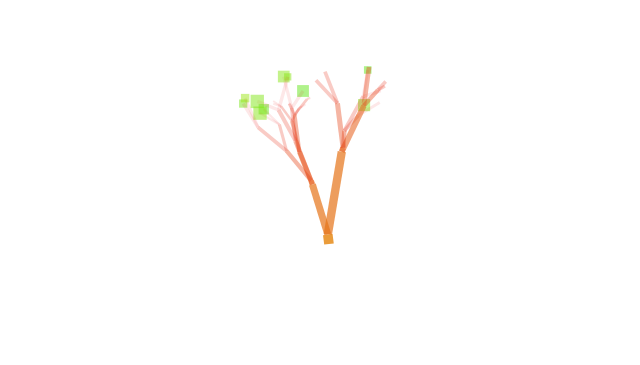
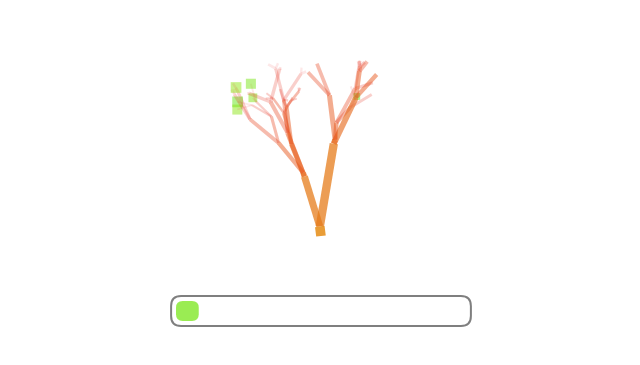
Before and after one commit to DiUS/keep-cup-tree, a plain HTML site: page index.html in a window 1280 px wide. Shown: the part 289-654 px from the top of the page, without its empty margins (319-959 px from the left). Drawn offline with Linux system fonts and the light colour scheme.

Commit message:
Animation complete

```diff
--- a/index.html
+++ b/index.html
@@ -2,6 +2,7 @@
 <html lang="en">
 <head>
 <title>KeepCup Tree</title>
+<link rel="stylesheet" type="text/css" href="main.css" />
 </head>
 <body>
 <canvas id="c"></canvas>
--- a/main.css
+++ b/main.css
@@ -1,5 +1,4 @@
-canvas {
-  position: absolute;
-  top: 0;
-  left: 0;
+body {
+  padding: 0;
+  margin: 0;
 }
--- a/main.js
+++ b/main.js
@@ -6,9 +6,9 @@ function random() {
     return x - Math.floor(x);
   }
 
-var power = 6;
+  var power = 7;
   var maxCups = Math.pow(2, power - 1);
-var cupsSaved = 16;
+  var cupsSaved = maxCups;
   var areAllCupsSaved = cupsSaved >= maxCups;
 
   function getLeafColor(i) {
@@ -52,6 +52,7 @@ var rotY = 0;
   var rotYsin = 0;
   var rotYcos = 1;
   var lines = [];
+  var healthBar = new HealthBar();
 
   function Line(parent) {
     this.iteration = parent.iteration + 1;
@@ -95,10 +96,10 @@ Line.prototype.update = function () {
 
       if (random() < this.size * opts.splitSizeProbabilityMultiplier || this.time > this.size) {
         if (this.iteration < opts.maxIterations) {
-        lines.push( new Line( this ) );
-        lines.push( new Line( this ) );
+          lines.push(new Line(this));
+          lines.push(new Line(this));
         } else {
-        lines.push( new Leaf( this ) );
+          lines.push(new Leaf(this));
         }
 
         this.done = true;
@@ -145,7 +146,7 @@ Leaf.prototype.update = function () {
   };
 
   Leaf.prototype.render = function () {
-  if (areAllCupsSaved) {
+    if (areAllCupsSaved && healthBar.health === 1) {
       ctx.fillStyle = 'hsla(' + ((this.sparkleOffset + this.time * 100) % 360) + ',80%,50%,.5';
     } else {
       ctx.fillStyle = this.color;
@@ -159,7 +160,7 @@ Leaf.prototype.render = function () {
     );
   };
 
-function Point (x, y, z) {
+  function Point(x, y, z) {
     this.x = x;
     this.y = y;
     this.z = z;
@@ -194,15 +195,96 @@ Point.prototype.calculateScreen = function () {
     this.hasntCalculatedScreen = false;
   };
 
+  function HealthBar() {
+    this.baseWidth = 300;
+    this.baseHeight = 30;
+    this.heightOffset = 200;
+    this.cornerRadius = 10;
+    this.time = 0;
+    this.pulse = 70;
+    this.health = 0;
+  }
+
+  HealthBar.prototype.update = function () {
+    this.time += .1 * opts.speed;
+    var healthTarget = Math.min(leafNumber / maxCups, Math.min(cupsSaved, maxCups) / maxCups);
+    if (healthTarget <= .1) {
+      this.health = .1 + (Math.sin(3 * this.time / Math.PI) / 2 + .5) / 30;
+    } else if (healthTarget - this.health > .001) {
+      this.health += (healthTarget - this.health) * .2;
+    } else {
+      this.health = healthTarget;
+    }
+  };
+
+  HealthBar.prototype.drawRoundedRect = function (type, x, y, width, height) {
+    var r = this.cornerRadius * height / this.baseHeight;
+    var left = x;
+    var right = Math.max(x + width, x + 2 * r);
+    var top = y;
+    var bottom = y + height;
+
+    ctx.beginPath();
+    ctx.moveTo(left + r, top);
+    ctx.lineTo(right - r, top);
+    ctx.quadraticCurveTo(right, top, right, top + r);
+    ctx.lineTo(right, bottom - r);
+    ctx.quadraticCurveTo(right, bottom, right - r, bottom);
+    ctx.lineTo(left + r, bottom);
+    ctx.quadraticCurveTo(left, bottom, left, bottom - r);
+    ctx.lineTo(left, top + r);
+    ctx.quadraticCurveTo(left, top, left + r, top);
+    ctx.closePath();
+
+    switch (type) {
+      case 'stroke':
+        ctx.stroke();
+        break;
+      case 'fill':
+      default:
+        ctx.fill();
+        break;
+    }
+  };
+
+  HealthBar.prototype.render = function () {
+    var pulseScale;
+
+    pulseScale = (Math.cos(2 * this.time / Math.PI) / this.pulse + (this.pulse - 1) / this.pulse);
+    ctx.strokeStyle = 'hsla(0, 100%, 0%, .5)';
+    ctx.fillStyle = 'rgba(0, 0, 0, 0)';
+    ctx.lineWidth = 2;
+    this.drawRoundedRect('stroke',
+      (w - this.baseWidth * pulseScale) / 2,
+      (h - this.baseHeight * pulseScale) / 2 + this.heightOffset,
+      this.baseWidth * pulseScale,
+      this.baseHeight * pulseScale
+    );
+
+    var pad = 5;
+    pulseScale = (Math.cos((2 * this.time - 1) / Math.PI) / this.pulse + (this.pulse - 1) / this.pulse);
+    ctx.strokeStyle = 'rgba(0, 0, 0, 0)';
+    ctx.fillStyle = areAllCupsSaved && this.health === 1
+      ? 'hsla(' + (this.time * 100 % 360) + ',80%,50%,.5)'
+      : 'hsla(' + (80 + 20 * Math.random()) + ',80%,50%,.75)';
+    ctx.lineWidth = 0;
+    this.drawRoundedRect('fill',
+      (w - this.baseWidth * pulseScale) / 2 + pad,
+      (h - this.baseHeight * pulseScale) / 2 + this.heightOffset + pad,
+      this.baseWidth * pulseScale * this.health - 2 * pad,
+      this.baseHeight * pulseScale - 2 * pad
+    );
+  };
+
   function anim() {
     window.requestAnimationFrame(anim);
 
     ctx.fillStyle = 'white';
-  ctx.fillRect( 0, 0, w, h );
+    ctx.fillRect(0, 0, w, h);
 
     rotY += opts.rotYVel;
-  rotYcos = Math.cos( rotY );
-  rotYsin = Math.sin( rotY );
+    rotYcos = Math.cos(rotY);
+    rotYsin = Math.sin(rotY);
 
     lines.map(function (line) {
       line.update();
@@ -215,6 +297,9 @@ function anim() {
     lines.map(function (line) {
       line.render();
     });
+
+    healthBar.update();
+    healthBar.render();
   }
 
   lines.push(new Line({
```
Lines whose indentation alone changed are shown as unchanged.
